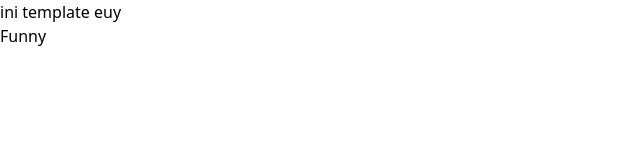
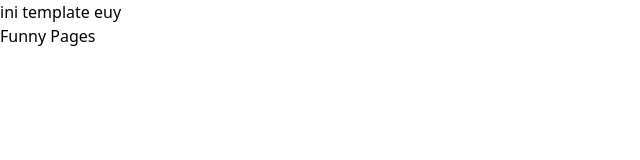
Before and after one commit to muhreynaldii/nuxt-tailwind, a Nuxt app: page /fun in a window 1280 px wide. Shown: the top 160 px of the page, without its empty margins (0-640 px from the left). Built offline with nearby package versions, Linux system fonts and the light colour scheme.

Commit message:
add text fun.vue

```diff
--- a/pages/fun.vue
+++ b/pages/fun.vue
@@ -1,3 +1,3 @@
 <template>
-  <h1>Funny</h1>
+  <h1>Funny Pages</h1>
 </template>
```
